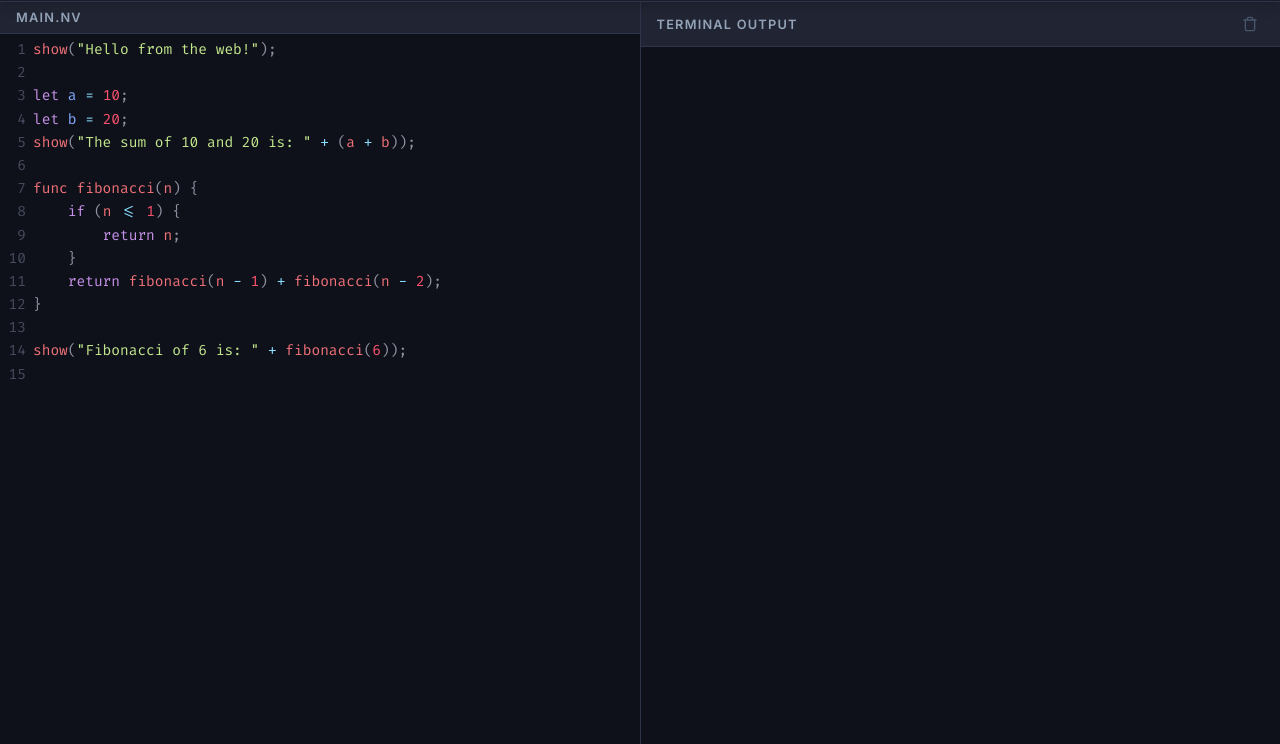
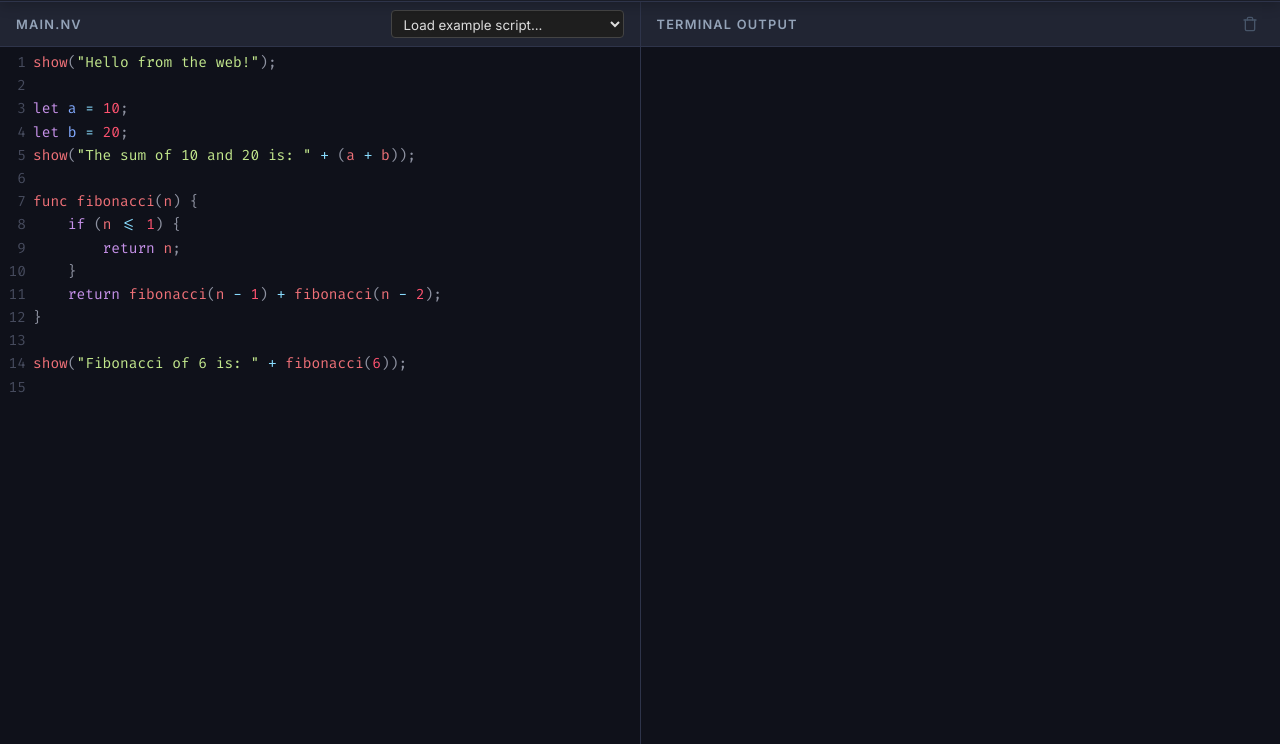
Before and after one commit to husamahmed27/nuva-language, a website: page web/public/index.html in a window 1280 px wide. Shown: the part 56-800 px from the top of the page. Drawn offline with nearby package versions, Linux system fonts and the light colour scheme.

Commit message:
feat(web): add dropdown to load example scripts into the playground

```diff
--- a/web/public/app.js
+++ b/web/public/app.js
@@ -14,6 +14,28 @@ document.addEventListener('DOMContentLoaded', () => {
     const runBtn = document.getElementById('run-btn');
     const clearBtn = document.getElementById('clear-btn');
     const outputElem = document.getElementById('output');
+    const exampleSelect = document.getElementById('example-select');
+
+    if (exampleSelect) {
+        exampleSelect.addEventListener('change', async (e) => {
+            const filename = e.target.value;
+            if (!filename) return;
+            try {
+                const response = await fetch('/examples/' + filename);
+                if (response.ok) {
+                    const text = await response.text();
+                    editor.setValue(text);
+                    // Update header if needed, but not strictly required
+                } else {
+                    console.error('Failed to load example:', response.status);
+                }
+            } catch (err) {
+                console.error('Error fetching example:', err);
+            }
+            // Reset select so the same file can be selected again
+            e.target.selectedIndex = 0;
+        });
+    }
 
     // Run code logic
     runBtn.addEventListener('click', async () => {
--- a/web/public/index.html
+++ b/web/public/index.html
@@ -37,8 +37,22 @@
 
         <main class="split-pane">
             <div class="pane editor-pane">
-                <div class="pane-header">
+                <div class="pane-header" style="display: flex; justify-content: space-between; align-items: center;">
                     <h2>main.nv</h2>
+                    <select id="example-select" style="padding: 4px 8px; border-radius: 4px; border: 1px solid #444; background-color: #1e1e1e; color: #ddd; font-family: inherit; cursor: pointer;">
+                        <option value="" disabled selected>Load example script...</option>
+                        <option value="00_test.nv">00_test.nv</option>
+                        <option value="01_variables.nv">01_variables.nv</option>
+                        <option value="02_arithmetic.nv">02_arithmetic.nv</option>
+                        <option value="03_conditionals.nv">03_conditionals.nv</option>
+                        <option value="04_while_loop.nv">04_while_loop.nv</option>
+                        <option value="05_for_loop.nv">05_for_loop.nv</option>
+                        <option value="06_repeat_loop.nv">06_repeat_loop.nv</option>
+                        <option value="07_functions_recursion.nv">07_functions_recursion.nv</option>
+                        <option value="08_io_input.nv">08_io_input.nv</option>
+                        <option value="09_number_guessing_game.nv">09_number_guessing_game.nv</option>
+                        <option value="10_all_features_demo.nv">10_all_features_demo.nv</option>
+                    </select>
                 </div>
                 <textarea id="code-editor">
 show("Hello from the web!");
--- a/web/server.js
+++ b/web/server.js
@@ -11,6 +11,7 @@ const port = 3000;
 app.use(cors());
 app.use(express.json());
 app.use(express.static('public'));
+app.use('/examples', express.static(path.join(__dirname, '..', 'examples')));
 
 // Ensure tmp directory exists
 const tmpDir = path.join(__dirname, 'tmp');
```
